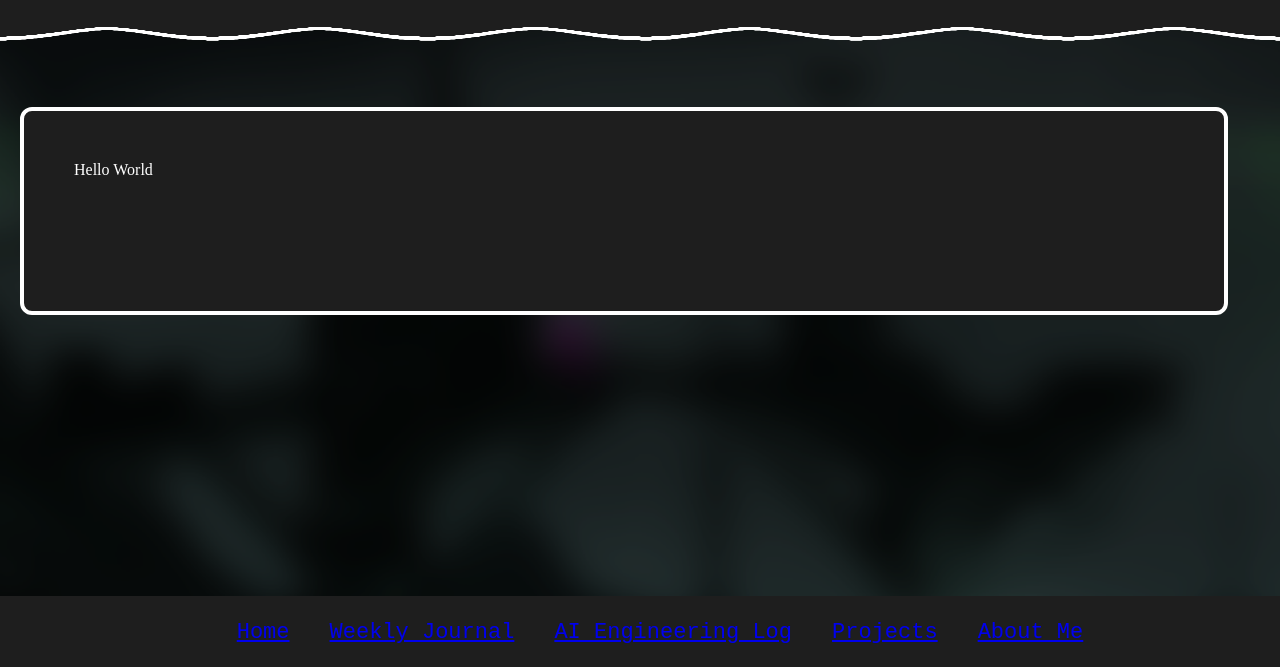
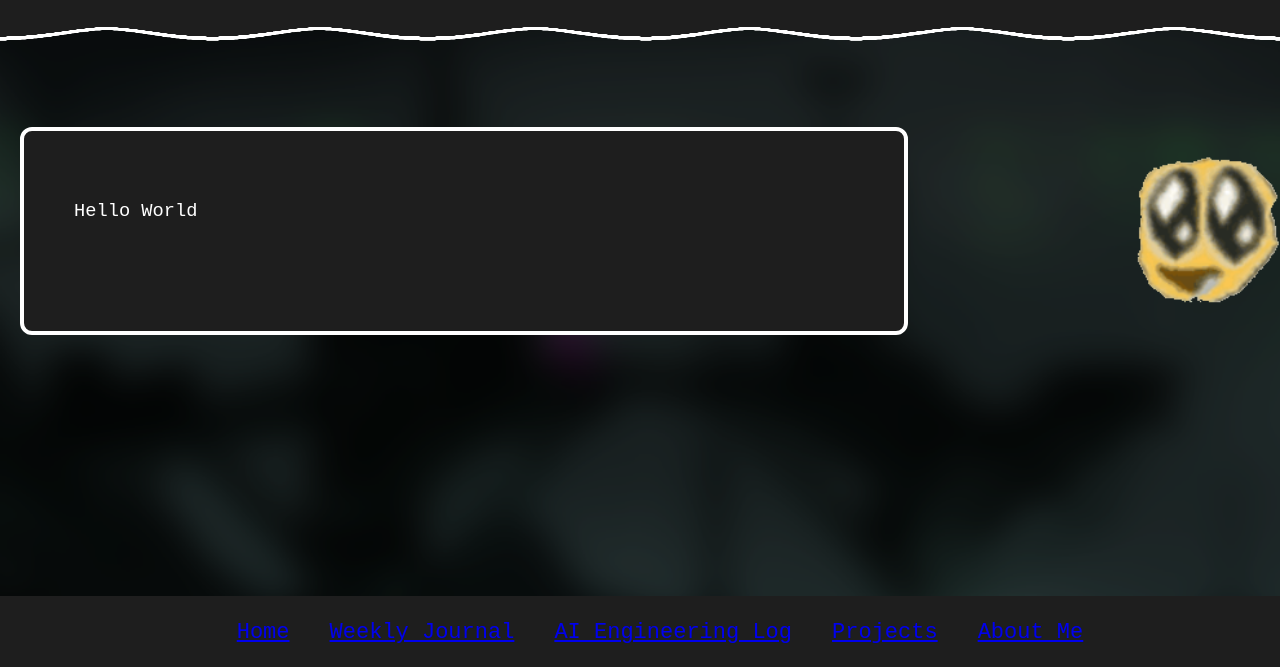
Before and after one commit to JoelO-githu-b/developer-engineering-notebook, a plain HTML site: page index.html in a window 1280 px wide. Shown: the part 133-800 px from the top of the page. Drawn offline with Linux system fonts and the light colour scheme; a web font is replaced by a local one.

Commit message:
progress #3

```diff
--- a/index.html
+++ b/index.html
@@ -118,6 +118,22 @@
             height: 100px;
             transition: width 0.1s ease, height 0.1s ease;
         }
+        .container {
+            display: flex;
+            align-items: center; /* optional vertical centering */
+            gap: 16px; /* space between elements */
+        }
+
+        .text-content {
+            flex: 1; /* grows and shrinks to fill space */
+            min-width: 0; /* prevents text overflow bugs */
+        }
+
+        .fixed-image {
+            flex: 0 0 auto; /* stops the image from shrinking or growing */
+            width: 150px; /* set your desired fixed width */
+            height: auto;
+        }
 
         /* 4. Infinite Loop Animation */
         @keyframes move-wave {
@@ -155,15 +171,21 @@
                     <img src="images/wtfoatmeal.jpg">
                 </div>-->
 
-                <div class = "expand-container" id = "container-1" style = "width: 1100px">
-                    <div>Hello World</div>
+                <div class="container">
+                    <div class="text-content">
+                        <div class = "expand-container" id = "container-1" style = "width: 95%">
+                          <h3>Hello World</h3>
+                        </div>
+                    </div>
 
+                    <img src="images/pleadful.png" alt="Example" class="fixed-image">
                 </div>
+
 
                 <div style="margin-bottom: 420px;"></div>
 
-                <div class = "expand-container" id = "container-2" style = "margin-left: auto; width: 100px;">
-                    <div>Hello World</div>
+                <div class = "expand-container" id = "container-2" style = "margin-left: auto; width: 0%;">
+                    <h3>Hello World</h3>
 
                 </div>
 
--- a/js/main-page-js.js
+++ b/js/main-page-js.js
@@ -1,6 +1,7 @@
 const parallax = document.getElementById("parallaxImage");
 const expandContainer = document.getElementById("container-1");
 const expandContainer2 = document.getElementById("container-2");
+const clamp = (val, min, max) => Math.min(Math.max(val, min), max);
 
 document.addEventListener('scroll', function() {
     let scrollPosition = window.pageYOffset;
@@ -17,8 +18,8 @@
     // 4. Calculate the new size (Base size of 100px + scroll amount)
 
     // 5. Apply the new size to the box
-    expandContainer.style.width = (1100 - scrollValue) + 'px';
+    expandContainer.style.width = 0.1 * clamp(1100-scrollValue, 0, 700) + '%';
 
-    expandContainer2.style.width = (scrollValue-200) + 'px';
+    expandContainer2.style.width = 0.1 * clamp(scrollValue-200, 0, 700) + '%';
 
 });
```
